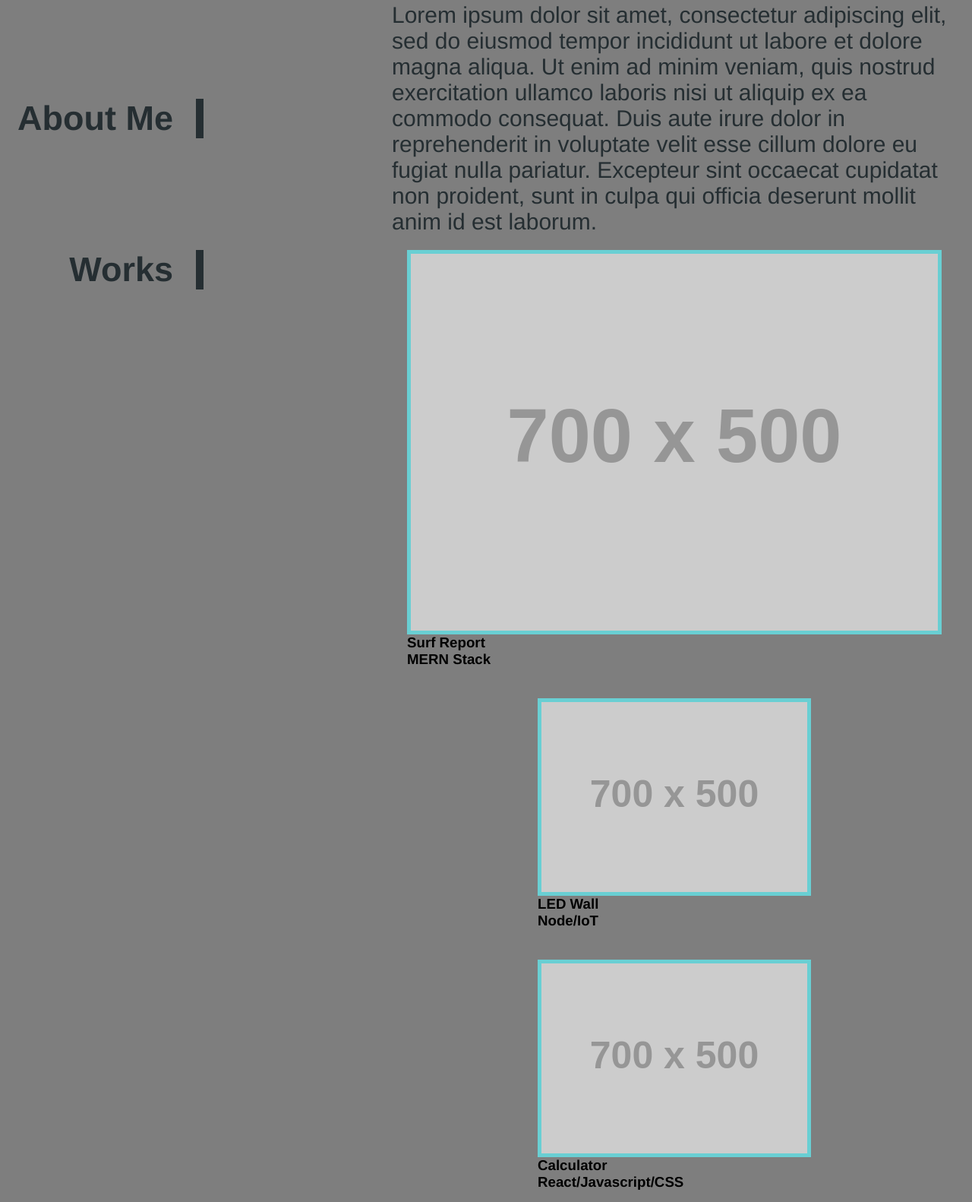
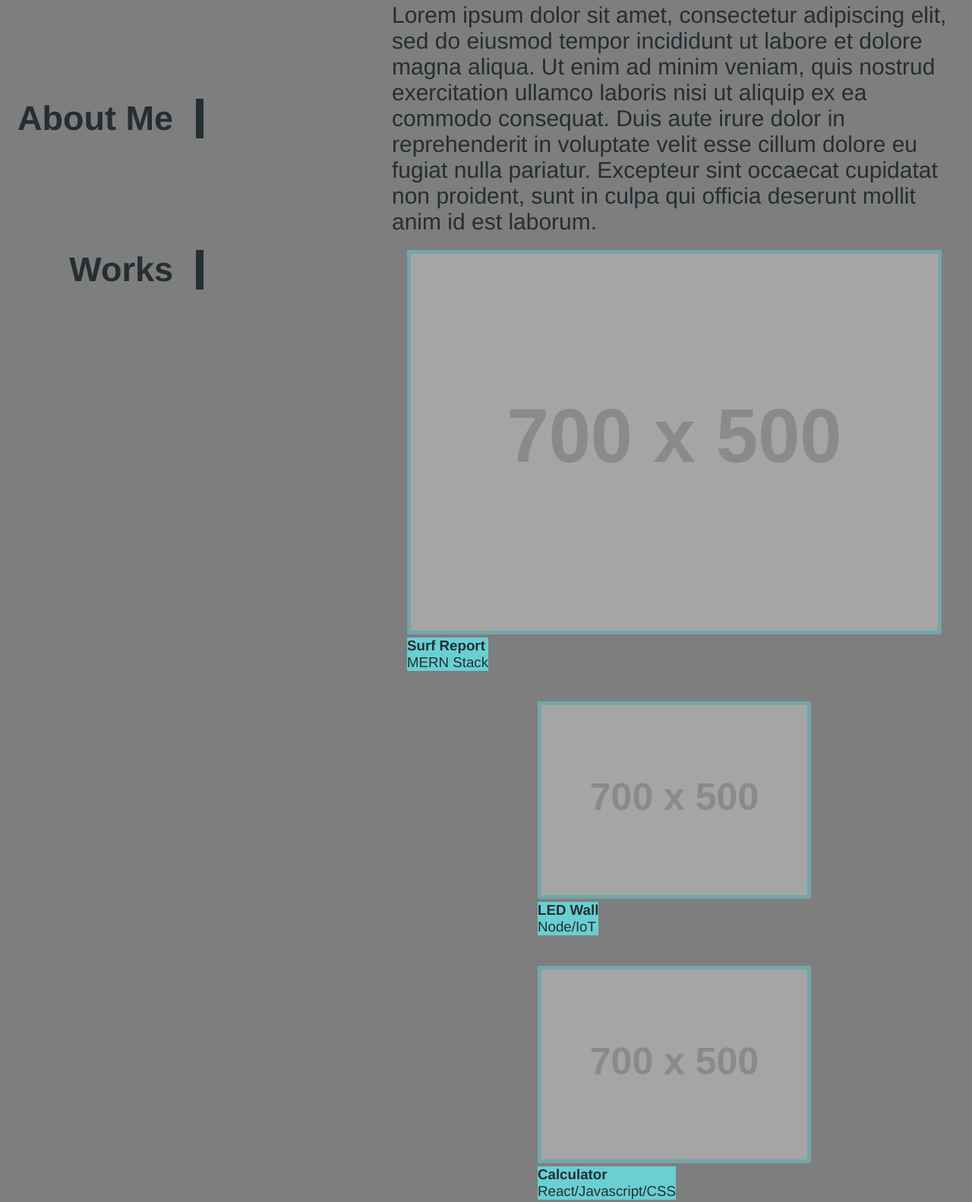
Before and after one commit to Bryandumpit/BDPortfolio, a plain HTML site: page index.html in a window 1280 px wide. Shown: the part 527-2109 px from the top of the page at 76% size. Drawn offline with Linux system fonts and the light colour scheme; placeholder pictures from the web are drawn by us.

Commit message:
hover effect and links

```diff
--- a/assets/css/style.css
+++ b/assets/css/style.css
@@ -153,7 +153,7 @@ main {
             justify-content: space-evenly;
             align-items: center;
             flex-wrap: wrap;
-            padding:00px;
+
         }
             .work-card:nth-child(1){
                 padding: 0 20px 20px 20px;
@@ -164,10 +164,24 @@ main {
                 align-items: center;
 
             }
-                .work-card:nth-child(1) img{
-                    width:100%;
-                    border: 5px solid #69cfd3;
+                .work-card:nth-child(1) a{
+                    flex: 0 0 100%;
                 }
+                    .work-card:nth-child(1) a img{
+                        width:100%;
+                        border: 5px solid #69cfd3;
+                        opacity: 0.5;
+                    }
+                    .work-card:nth-child(1) a img:hover{
+                        opacity: 1;
+                    }
+                .work-card:nth-child(1) div h3{
+                    color: #252e32;
+                    background-color: #69cfd3;
+                }
+                    .work-card:nth-child(1) div h3 span{
+                        font-weight: lighter;
+                    }
 
             .work-card:not(:first-child){
                 padding:20px;
@@ -179,10 +193,21 @@ main {
                 max-width: 400px;
                 min-width: 300px;
             }
-                .work-card:not(:first-child) img{
+                .work-card:not(:first-child) a img{
                     width:100%;
                     border: 5px solid #69cfd3;
+                    opacity: 0.5;
                 }
+                .work-card:not(:first-child) a img:hover{
+                    opacity: 1;
+                }
+                .work-card:not(:first-child) h3{
+                    color:#252e32;
+                    background-color: #69cfd3;
+                }
+                    .work-card:not(:first-child) h3 span{
+                        font-weight: lighter;
+                    }
 
 
 
--- a/index.html
+++ b/index.html
@@ -79,7 +79,9 @@
                 <div class="works-card-parent">
 
                     <figure class="work-card" id="surf-report">
-                        <img src="https://dummyimage.com/700x500/000/fff" alt="surf-report" />
+                        <a href="./surf-report.html" target="_blank">
+                            <img src="https://dummyimage.com/700x500/000/fff" alt="surf-report" />
+                        </a>
                         <div>
                             <h3>
                                 Surf Report<br>
@@ -90,7 +92,9 @@
 
 
                     <figure class="work-card" id="led-wall">
-                        <img src="https://dummyimage.com/700x500/000/fff" alt="led-wall" />
+                        <a href="./led-wall.html" target="_blank">
+                            <img src="https://dummyimage.com/700x500/000/fff" alt="led-wall" />
+                        </a>
                         <div>
                             <h3>
                                 LED Wall<br>
@@ -101,7 +105,9 @@
 
 
                     <figure class="work-card" id="calculator">
-                        <img src="https://dummyimage.com/700x500/000/fff" alt="calculator" />
+                        <a href="./calculator.html" target="_blank">
+                            <img src="https://dummyimage.com/700x500/000/fff" alt="calculator" />
+                        </a>
                         <div>
                             <h3>
                                 Calculator<br>
@@ -112,7 +118,9 @@
 
 
                     <figure class="work-card" id="pastel-puzzle">
-                        <img src="https://dummyimage.com/700x500/000/fff" alt="pastel-puzzle" />
+                        <a href="./paste-puzzle.html" target="_blank">
+                            <img src="https://dummyimage.com/700x500/000/fff" alt="pastel-puzzle" />
+                        </a>
                         <div>
                             <h3>
                                 Pastel Puzzle<br>
@@ -123,7 +131,9 @@
 
 
                     <figure class="work-card" id="run-buddy">
-                        <img src="https://dummyimage.com/700x500/000/fff" alt="run-buddy" />
+                        <a href="https://bryandumpit.github.io/run-buddy/" target="_blank">
+                            <img src="https://dummyimage.com/700x500/000/fff" alt="run-buddy" />
+                        </a>
                         <div>
                             <h3>
                                 Run Buddy<br>
```
Also changed, not shown: calculator.html (added), led-wall.html (added), paste-puzzle.html (added), resume.html (added), surf-report.html (added).
